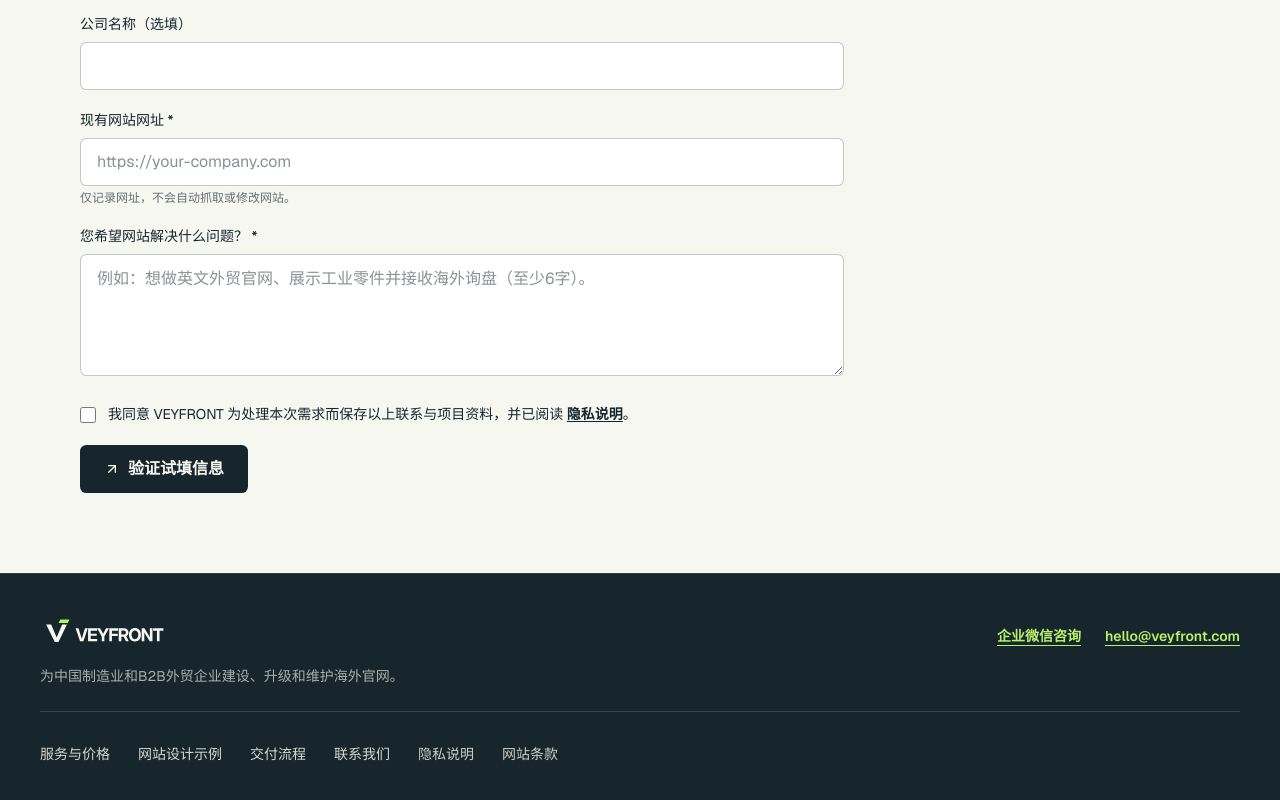
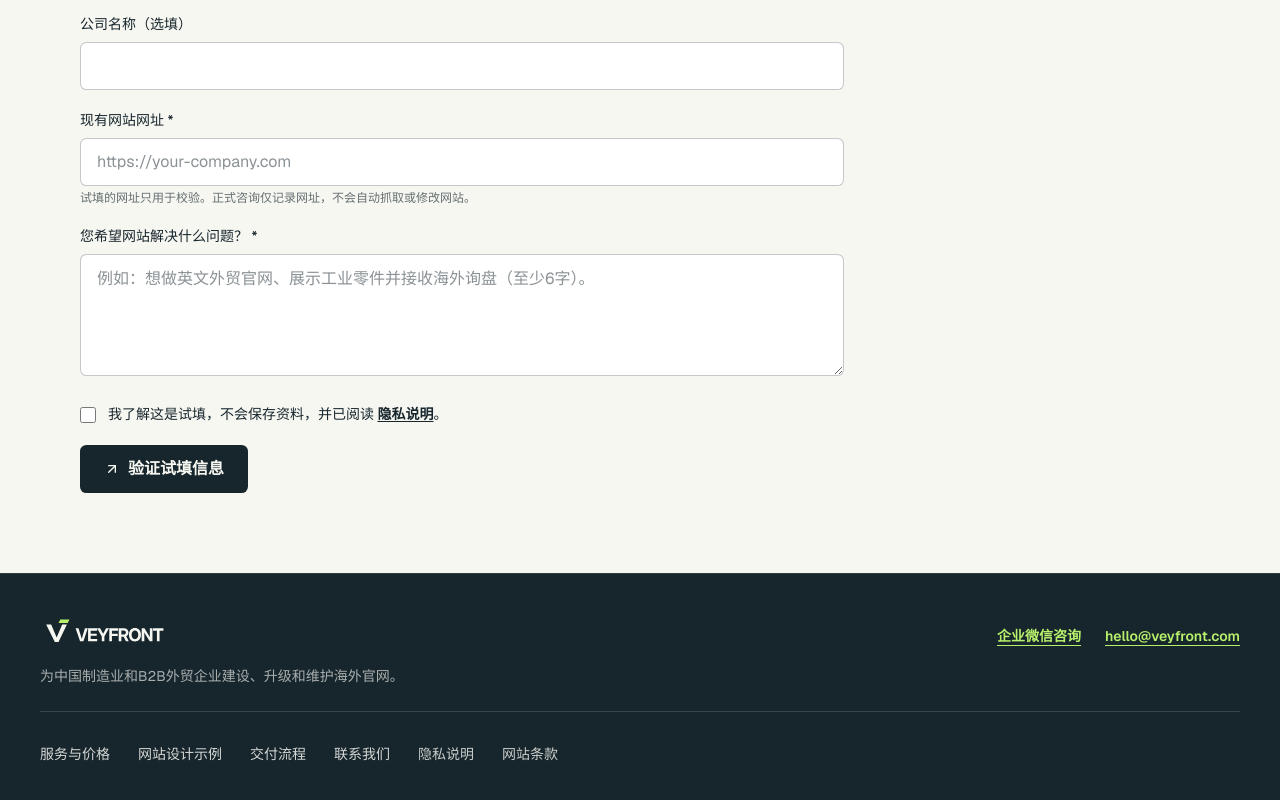
Before and after one commit to gloweaseco-leo/VEYFRONT, a Next.js app: page /start/rebuild in a window 1280 px wide. Shown: the part 1084-1884 px from the top of the page. Built offline with nearby package versions, Linux system fonts and the light colour scheme.

Commit message:
fix(preview): clarify sample consent and isolate browser checks

```diff
--- a/components/veyfront/lead-form.tsx
+++ b/components/veyfront/lead-form.tsx
@@ -158,7 +158,7 @@ export function LeadForm({ service, defaultWebsite = '', defaultDetails = '', pr
     {(service === 'rebuild' || service === 'general') && <div>
       <label htmlFor="vf-website" className="mb-2 block text-sm font-medium">{zh ? '现有网站网址' : 'Current website URL'}{requiresWebsite ? ' *' : ''}</label>
       <input id="vf-website" type="url" inputMode="url" autoCapitalize="none" spellCheck={false} name="website" placeholder="https://your-company.com" required={requiresWebsite} maxLength={500} className={field} value={website} onChange={e => setWebsite(e.target.value)}/>
-      {requiresWebsite && <p className="mt-1 text-xs text-ink/65">{zh ? '仅记录网址，不会自动抓取或修改网站。' : 'Your URL is recorded only; no crawling or modification occurs.'}</p>}
+      {requiresWebsite && <p className="mt-1 text-xs text-ink/65">{previewOnly ? (zh ? '试填的网址只用于校验。正式咨询仅记录网址，不会自动抓取或修改网站。' : 'The sample URL is only checked for format. The live form records the URL without crawling or modifying the site.') : (zh ? '仅记录网址，不会自动抓取或修改网站。' : 'Your URL is recorded only; no crawling or modification occurs.')}</p>}
     </div>}
     {service === 'launch' && <div>
       <label htmlFor="vf-markets" className="mb-2 block text-sm font-medium">{zh ? '目标市场（选填）' : 'Target markets (optional)'}</label>
@@ -175,7 +175,7 @@ export function LeadForm({ service, defaultWebsite = '', defaultDetails = '', pr
     </div>
     <label className="flex cursor-pointer items-start gap-3 text-sm leading-relaxed">
       <input type="checkbox" className="mt-1 size-4 shrink-0 accent-[#17262D]" required checked={consent} onChange={e => setConsent(e.target.checked)}/>
-      <span>{zh ? '我同意 VEYFRONT 为处理本次需求而保存以上联系与项目资料，并已阅读' : 'I agree that VEYFRONT may store this contact and project information to respond to my request. I have read the'}{' '}<Link href="/privacy" target="_blank" rel="noopener noreferrer" className="font-semibold underline underline-offset-2">{zh ? '隐私说明' : 'Privacy Notice'}</Link>{zh ? '。' : '.'}</span>
+      <span>{previewOnly ? (zh ? '我了解这是试填，不会保存资料，并已阅读' : 'I understand this sample form stores no information. I have read the') : (zh ? '我同意 VEYFRONT 为处理本次需求而保存以上联系与项目资料，并已阅读' : 'I agree that VEYFRONT may store this contact and project information to respond to my request. I have read the')}{' '}<Link href="/privacy" target="_blank" rel="noopener noreferrer" className="font-semibold underline underline-offset-2">{zh ? '隐私说明' : 'Privacy Notice'}</Link>{zh ? '。' : '.'}</span>
     </label>
     {previewValidated && <p role="status" className="text-sm font-semibold">{zh ? '试填校验通过。本次没有发送或保存资料。' : 'Sample fields passed validation. No information was sent or stored.'}</p>}
     {status === 'error' && <p role="alert" className="flex items-start gap-2 rounded-md border border-red-300 p-3 text-sm text-red-800"><AlertCircle className="mt-0.5 size-4 shrink-0"/>{error}</p>}
```
Also changed, not shown: 2 other files (tests, documents, lock files or other folders).
